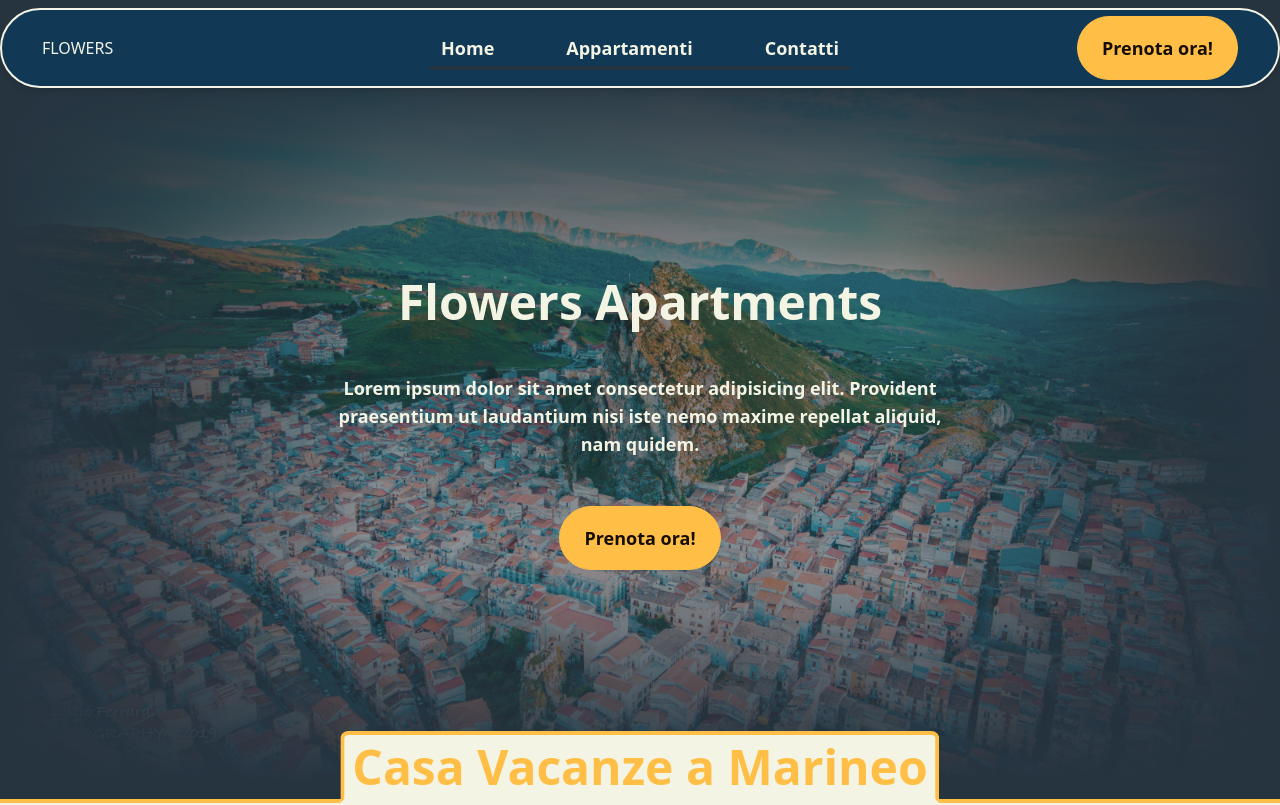
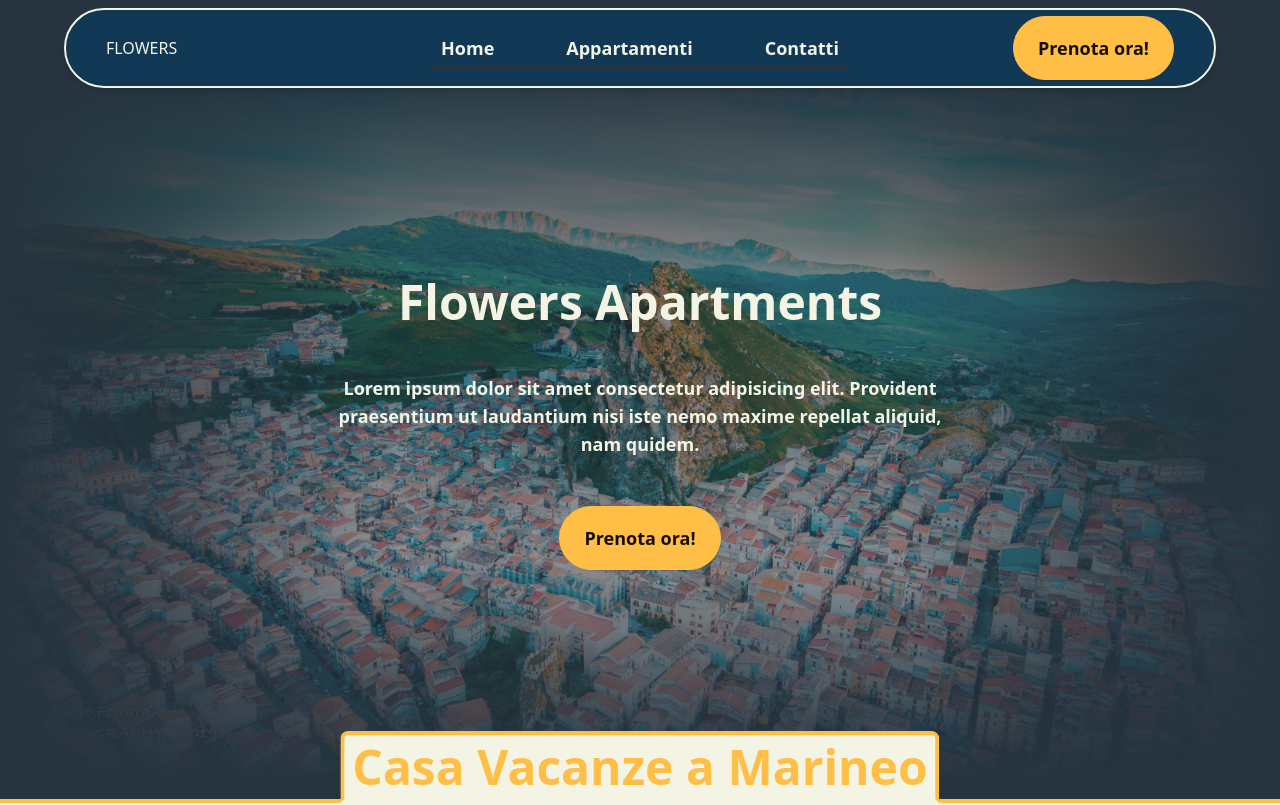
Before and after one commit to danieleardizzone/next-flowers, a Next.js app: page / in a window 1280 px wide. Shown: the top 805 px of the page. Built offline with nearby package versions, Linux system fonts and the light colour scheme.

Commit message:
EDIT - navbar and hero style

```diff
--- a/app/components/ui/CallToAction.tsx
+++ b/app/components/ui/CallToAction.tsx
@@ -2,7 +2,7 @@ import Link from "next/link";
 
 export default function CallToAction() {
     return (
-        <Link href="/booking" className="btn btn-accent btn-sm sm:btn-md lg:btn-lg rounded-full">
+        <Link href="/booking" className="btn btn-accent btn-sm sm:btn-md xl:btn-lg rounded-full">
             Prenota ora!
         </Link>
     )
--- /dev/null
+++ b/app/components/ui/LgContainer.tsx
@@ -0,0 +1,7 @@
+export default function Container({ children }: { children: React.ReactNode }) {
+    return (
+        <div className="lg:container lg:mx-auto mb-4 px-1 md:px-0">
+            {children}
+        </div>
+    )
+}
--- a/app/components/ui/header/Header.tsx
+++ b/app/components/ui/header/Header.tsx
@@ -5,7 +5,6 @@ import NavbarCenter from "./NavbarCenter";
 // import { usePathname } from "next/navigation";
 // import { useEffect, useState } from "react";
 
-import Container from "@/app/components/ui/Container";
 import Dropdown from "@/app/components/ui/Dropdown";
 import SidebarMenuItems from "@/app/components/ui/header/SidebarMenuItems";
 import CallToAction from "@/app/components/ui/CallToAction";
@@ -28,12 +27,12 @@ export default function Header() {
     return (
 
         <header className="text-secondary-content relative">
-            <Container>
             <div className={`navbar
                     fixed z-10 top-0 left-1/2 transform -translate-x-1/2 -translate-y-1
                     bg-secondary
                     px-10 mt-3
-                    min-h-0 h-14 sm:h-16 lg:h-20
+                    lg:max-w-[90vw]
+                    min-h-0 h-14 sm:h-16 xl:h-20
                     rounded-full border-2 border-secondary-content shadow-md`}>
                 <div className="navbar-start">
 
@@ -52,7 +51,6 @@ export default function Header() {
                     <CallToAction />
                 </div>
             </div>
-            </Container>
         </header>
     )
 }
--- a/app/components/ui/hero/HeroImage.tsx
+++ b/app/components/ui/hero/HeroImage.tsx
@@ -10,7 +10,7 @@ export default function HeroImage() {
             <div className="hero-left-gradient"></div>
             <div className="hero-background"></div>
             <Image src={headerImg} alt="lorem"
-                className="z-[-1]" />
+                className="z-[-1] h-full object-cover" />
 
         </div>
     )
--- a/app/components/ui/hero/HeroSection.tsx
+++ b/app/components/ui/hero/HeroSection.tsx
@@ -1,31 +1,19 @@
 'use client';
 
-import Container from "@/app/components/ui/Container";
+import LgContainer from "@/app/components/ui/LgContainer";
 import HeroText from "@/app/components/ui/hero/HeroText";
 import HeroImage from "@/app/components/ui/hero/HeroImage";
 
 export default function HeroSection() {
 
     return (
-        <Container>
-            <div className="flex relative">
+        <LgContainer>
+            <div className="flex relative min-h-[80vh] ">
                 <HeroImage />
                 <div className="w-full sm:w-1/2 absolute top-1/2 left-1/2 transform -translate-x-1/2 -translate-y-1/2">
                     <HeroText />
                 </div>
             </div>
-        </Container>
-        // <Container>
-        //     <div className="grid gap-10 justify-items-center
-        //                     grid-cols-12
-        //                     lg:gap-6">
-        //         <div className="col-span-12 md:col-start-4 md:col-end-10 lg:col-span-4">
-        //             <HeroText />
-        //         </div>
-        //         <div className="col-span-12 lg:col-span-8 w-full">
-        //             <HeroImage />
-        //         </div>
-        //     </div>
-        // </Container>
+        </LgContainer>
     );
 }
```
Lines whose indentation alone changed are shown as unchanged.
